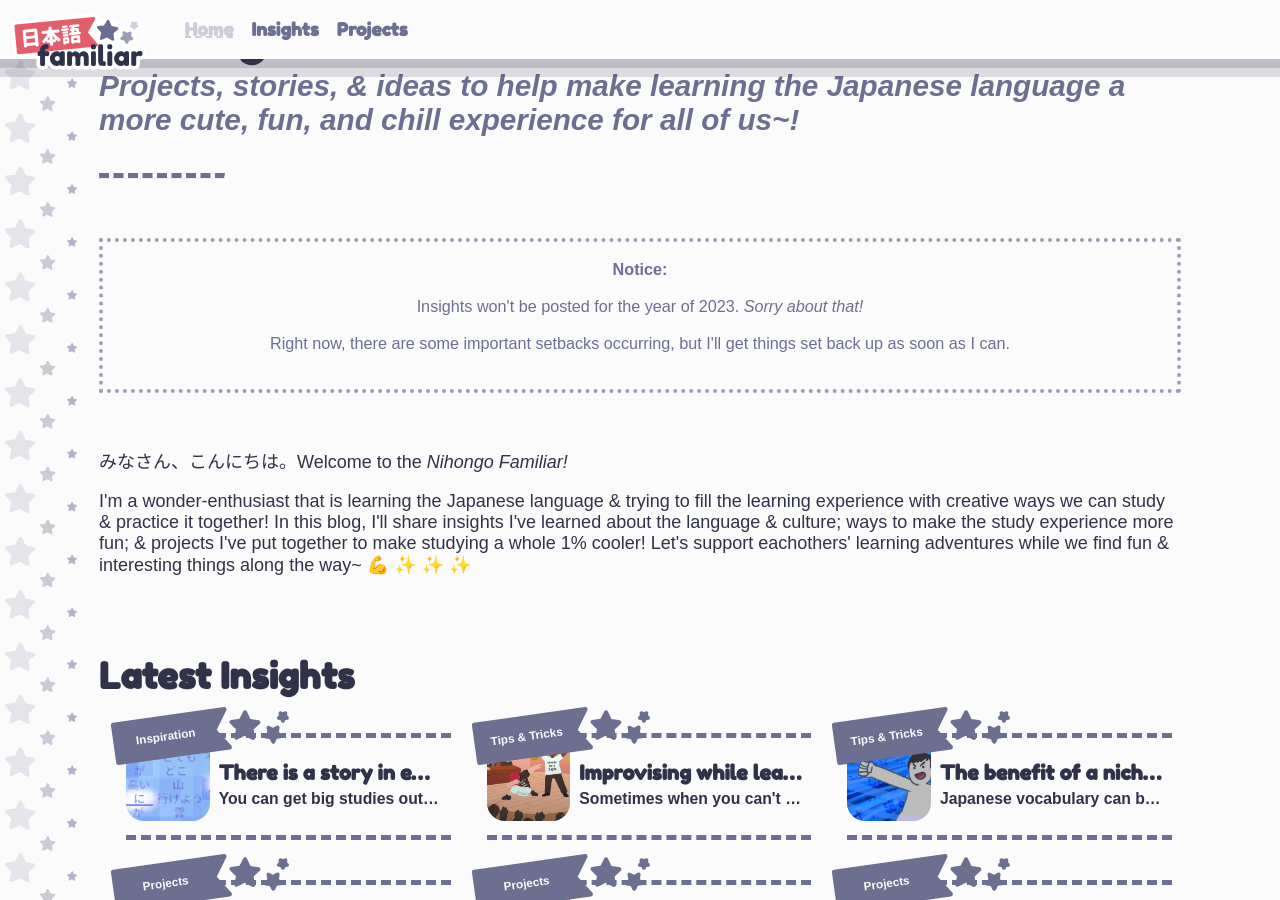
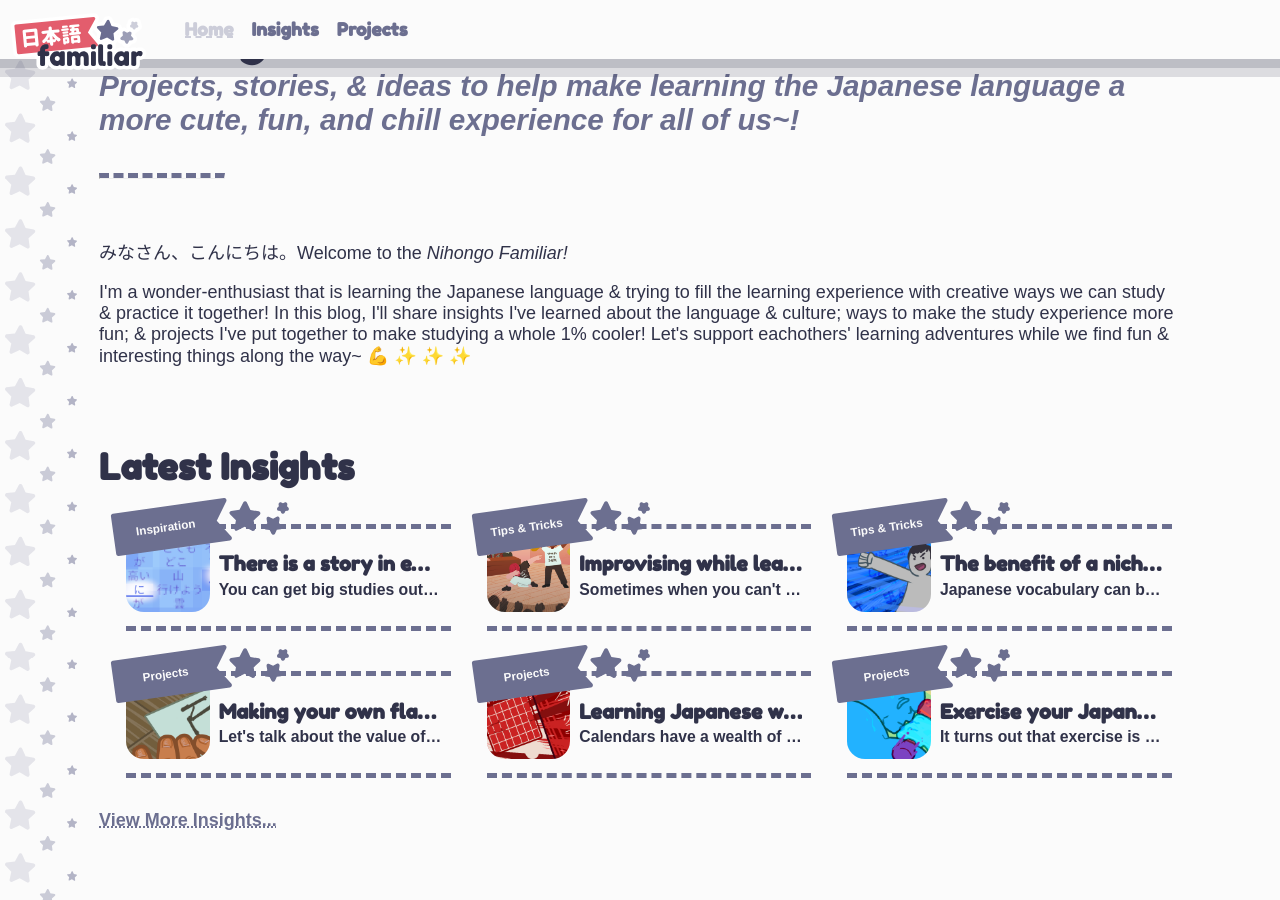
Before and after one commit to NihongoFamiliar/NihongoFamiliar.github.io, a Jekyll site: the page built from index.html, in a window 1280 px wide and 900 px high, scrolled down 530 px. Built offline with Jekyll 4.4.1, drawn with Linux system fonts in a browser that asks for light colours; some web fonts are replaced.

Commit message:
Update index.html
removed no insights notice for last year

```diff
--- a/index.html
+++ b/index.html
@@ -4,16 +4,6 @@ title: "Nihongo Familiar"
 subtitle: "Projects, stories, & ideas to help make learning the Japanese language a more cute, fun, and chill experience for all of us~!"
 hero_src: "/assets/images/foundation/default-hero-white.png"
 ---
-
-<div class="notice">
-  <p><strong>Notice:</strong></p>
-  <p>
-    Insights won't be posted for the year of 2023. <em>Sorry about that!</em>
-  </p>
-  <p>
-    Right now, there are some important setbacks occurring, but I'll get things set back up as soon as I can.
-  </p>
-</div>
 
 <p>みなさん、こんにちは。Welcome to the <em>{{@site.title}}!</em></p>
 <p>
```
